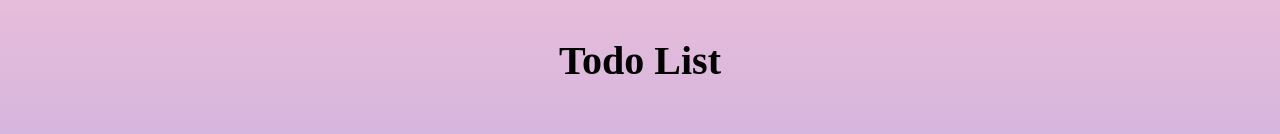
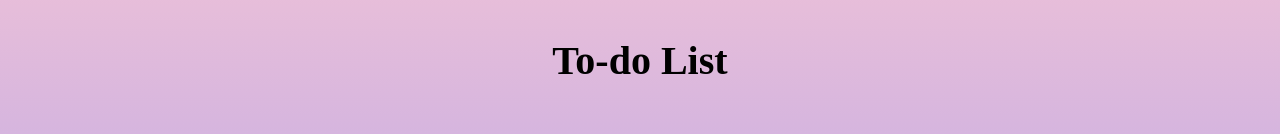
Before and after one commit to ali78efi/Todo-list-VanillaJS, a plain HTML site: page index.html in a window 1280 px wide. Shown: the part 163-297 px from the top of the page. Drawn offline with Linux system fonts and the light colour scheme.

Commit message:
small changes in html file

```diff
--- a/index.html
+++ b/index.html
@@ -29,10 +29,10 @@
         <input type="submit" value="" id="submit" />
       </form>
       <div class="tasks-container">
-        <h1>Todo List</h1>
+        <h1>To-do List</h1>
         <ul class="tasks-list">
 <!--
-          <div class="todo">
+          <div class="todo" contentEditable="false">
             <li>Lorem ipsum dolor sit amet consectetur adipisicing elit. Eos soluta, qui mollitia atque culpa quibusdam.</li>
             <div class="task-buttons">
               <button>
```
